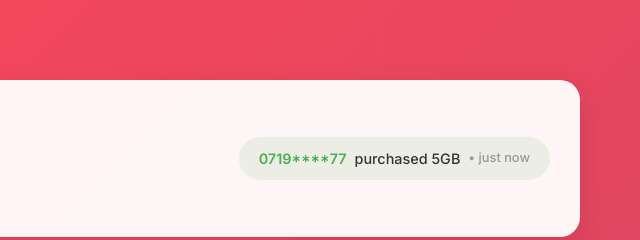
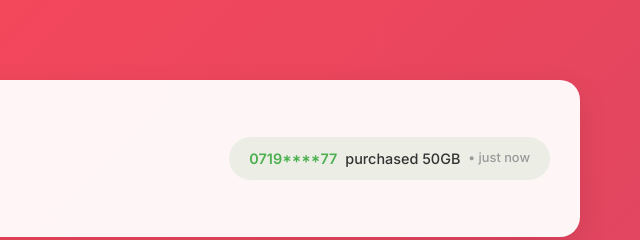
Before and after one commit to okoaflex-max/bestdata, a website: page public/index.html in a window 1280 px wide. Shown: the top 240 px of the page, 640-1280 px from the left. Drawn offline with Linux system fonts and the light colour scheme.

Commit message:
Update testimonial to show 50GB instead of 5GB

```diff
--- a/public/index.html
+++ b/public/index.html
@@ -24,7 +24,7 @@
             <div class="testimonial">
                 <div class="testimonial-item">
                     <span class="phone">0719****77</span>
-                    <span class="action">purchased 5GB</span>
+                    <span class="action">purchased 50GB</span>
                     <span class="time">• just now</span>
                 </div>
             </div>
```
